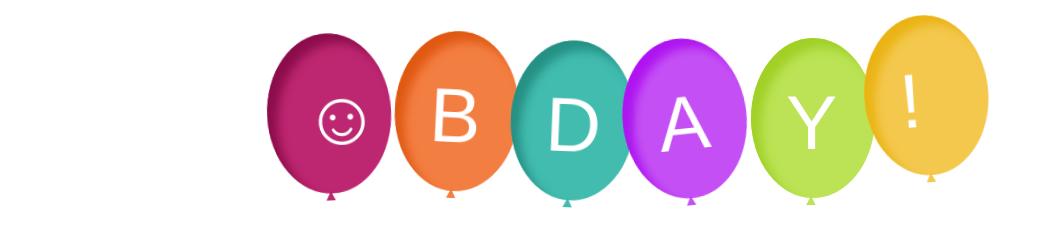
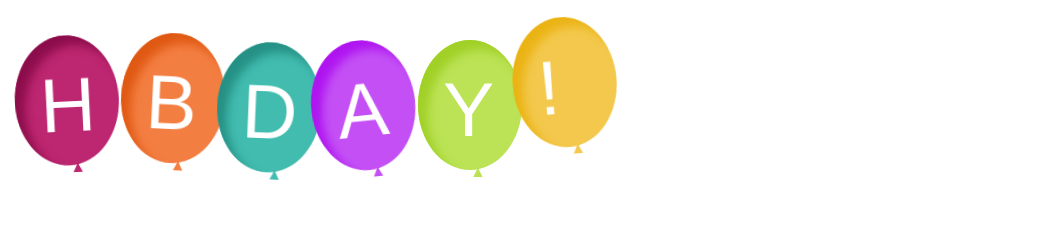
Before and after one commit to feifang/Amanda, a plain HTML site: page index.html in a window 1280 px wide. Shown: the whole page, without its empty margins (0-1038 px from the left). Drawn offline with Linux system fonts and the light colour scheme.

Commit message:
Adjusted layout

```diff
--- a/index.html
+++ b/index.html
@@ -18,21 +18,21 @@
                 text-transform: uppercase;
             }
             .container {
-                width: 800px;
+                width: 600px;
                 height: 420px;
                 padding: 10px;
                 margin: 0 auto;
                 position: relative;
             }
             .balloon {
-                width: 738px;
-                margin: 0 auto;
+                width: 638px;
+                margin: 10px;
                 padding-top: 30px;
                 position: relative;
             }
             .balloon > div {
-                width: 104px;
-                height: 140px;
+                width: 84px;
+                height: 110px;
                 background: rgba(182, 15, 97, 0.9);
                 border-radius: 0;
                 border-radius: 80% 80% 80% 80%;
@@ -56,7 +56,7 @@
             }
             .balloon > div:nth-child(2) {
                 background: rgba(242, 112, 45, 0.9);
-                left: 120px;
+                left: 100px;
                 box-shadow: inset 10px 10px 10px rgba(222, 85, 14, 0.9);
                 -webkit-animation: balloon2 6s ease-in-out infinite;
                 -moz-animation: balloon2 6s ease-in-out infinite;
@@ -68,7 +68,7 @@
             }
             .balloon > div:nth-child(3) {
                 background: rgba(45, 181, 167, 0.9);
-                left: 240px;
+                left: 200px;
                 box-shadow: inset 10px 10px 10px rgba(35, 140, 129, 0.9);
                 -webkit-animation: balloon4 6s ease-in-out infinite;
                 -moz-animation: balloon4 6s ease-in-out infinite;
@@ -80,7 +80,7 @@
             }
             .balloon > div:nth-child(4) {
                 background: rgba(190, 61, 244, 0.9);
-                left: 360px;
+                left: 300px;
                 box-shadow: inset 10px 10px 10px rgba(173, 14, 240, 0.9);
                 -webkit-animation: balloon1 5s ease-in-out infinite;
                 -moz-animation: balloon1 5s ease-in-out infinite;
@@ -92,7 +92,7 @@
             }
             .balloon > div:nth-child(5) {
                 background: rgba(180, 224, 67, 0.9);
-                left: 480px;
+                left: 400px;
                 box-shadow: inset 10px 10px 10px rgba(158, 206, 34, 0.9);
                 -webkit-animation: balloon3 5s ease-in-out infinite;
                 -moz-animation: balloon3 5s ease-in-out infinite;
@@ -104,7 +104,7 @@
             }
             .balloon > div:nth-child(6) {
                 background: rgba(242, 194, 58, 0.9);
-                left: 600px;
+                left: 500px;
                 box-shadow: inset 10px 10px 10px rgba(234, 177, 15, 0.9);
                 -webkit-animation: balloon2 3s ease-in-out infinite;
                 -moz-animation: balloon2 3s ease-in-out infinite;
@@ -126,7 +126,7 @@
                 font-size: 4.8em;
                 color: white;
                 position: relative;
-                top: 30px;
+                top: 15px;
                 left: 50%;
                 margin-left: -27px;
             }
@@ -281,7 +281,7 @@
 <script type="text/javascript" src="chrome-extension://bfbmjmiodbnnpllbbbfblcplfjjepjdn/js/injected.js"></script>
 <body>
     <div class="balloon">
-        <div><span>☺</span>
+        <div><span>H</span>
         </div>
         <div><span>B</span>
         </div>
@@ -294,6 +294,6 @@
         <div><span>!</span>
         </div>
     </div>
-	<div style="width: 800px; height: 800px;" data-tagul-src="//cdn.tagul.com/json/rso2gkzl58xb" ></div>
+	<div style="width: 800px; height: 800px; padding-top: 50px" data-tagul-src="//cdn.tagul.com/json/rso2gkzl58xb" ></div>
 </body>
 </html>
```
